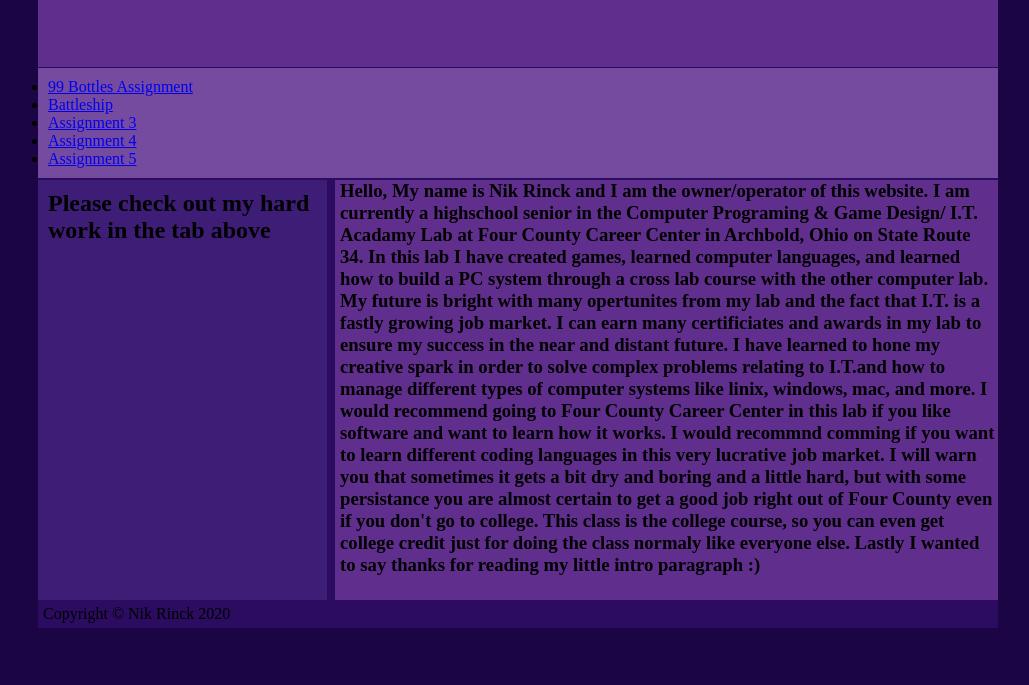
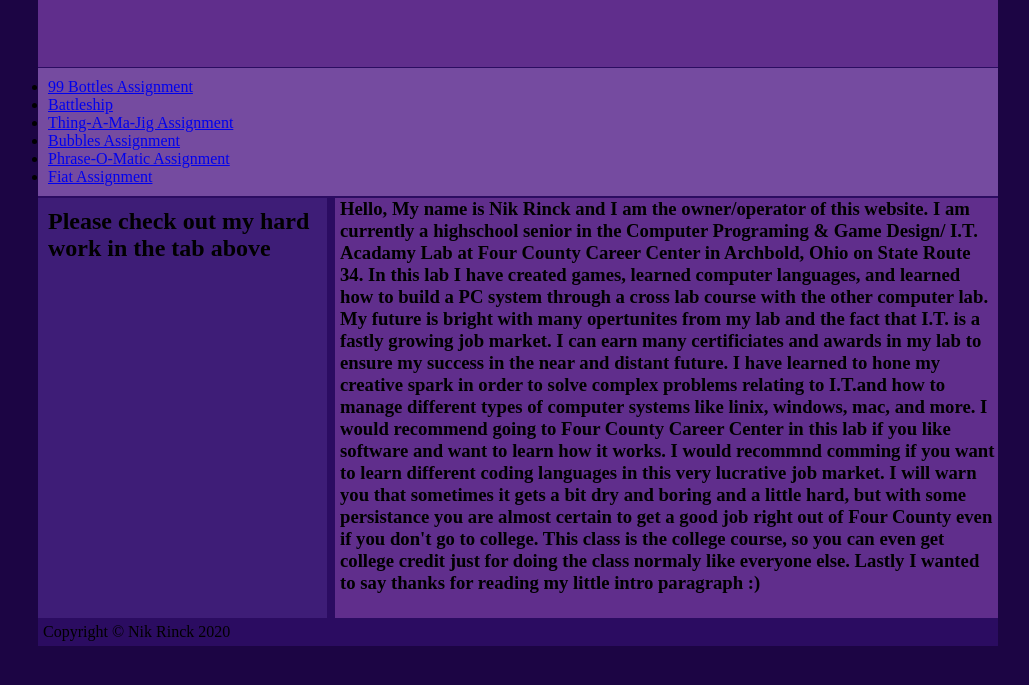
Before and after one commit to Nik-Rinck/myweb, a plain HTML site: page index.html in a window 1280 px wide. Shown: the part 83-768 px from the top of the page, without its empty margins (122-1151 px from the left). Drawn offline with Linux system fonts and the light colour scheme.

Commit message:
Update index.html

```diff
--- a/index.html
+++ b/index.html
@@ -23,9 +23,10 @@
 				<ul>
 					<li><a href ="bottlesIndex.html">99 Bottles Assignment</a></li>
 					<li><a href ="battleship.html">Battleship</a></li>
-					<li><a href ="#">Assignment 3 </a></li>
-					<li><a href ="#">Assignment 4 </a></li>
-					<li><a href ="#">Assignment 5 </a></li>
+					<li><a href ="thingAMaJig.html">Thing-A-Ma-Jig Assignment</a></li>
+					<li><a href ="Bubbles.html">Bubbles Assignment</a></li>
+					<li><a href ="Phrase-O-Matic.html">Phrase-O-Matic Assignment</a></li>
+					<li><a href ="fiatProject.html">Fiat Assignment</a></li>
 				</ul>
 			</nav>
 
```
